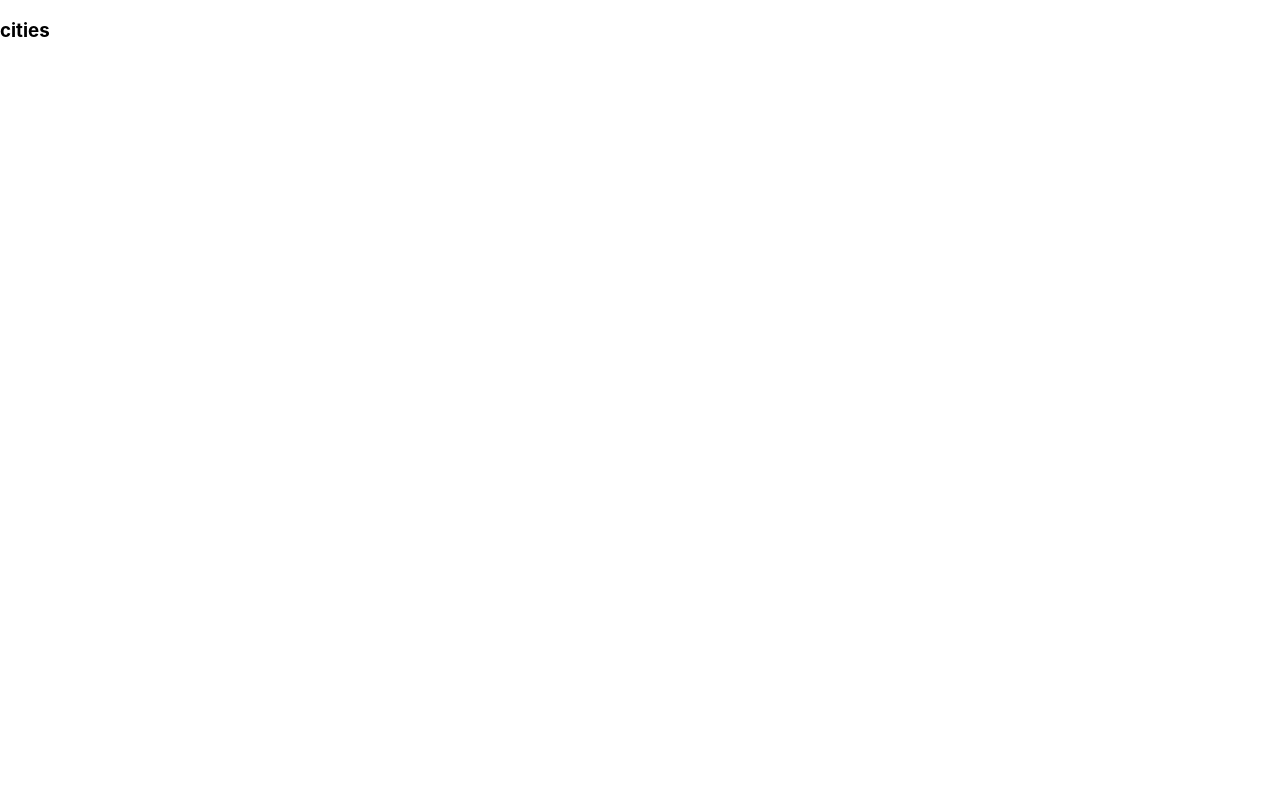
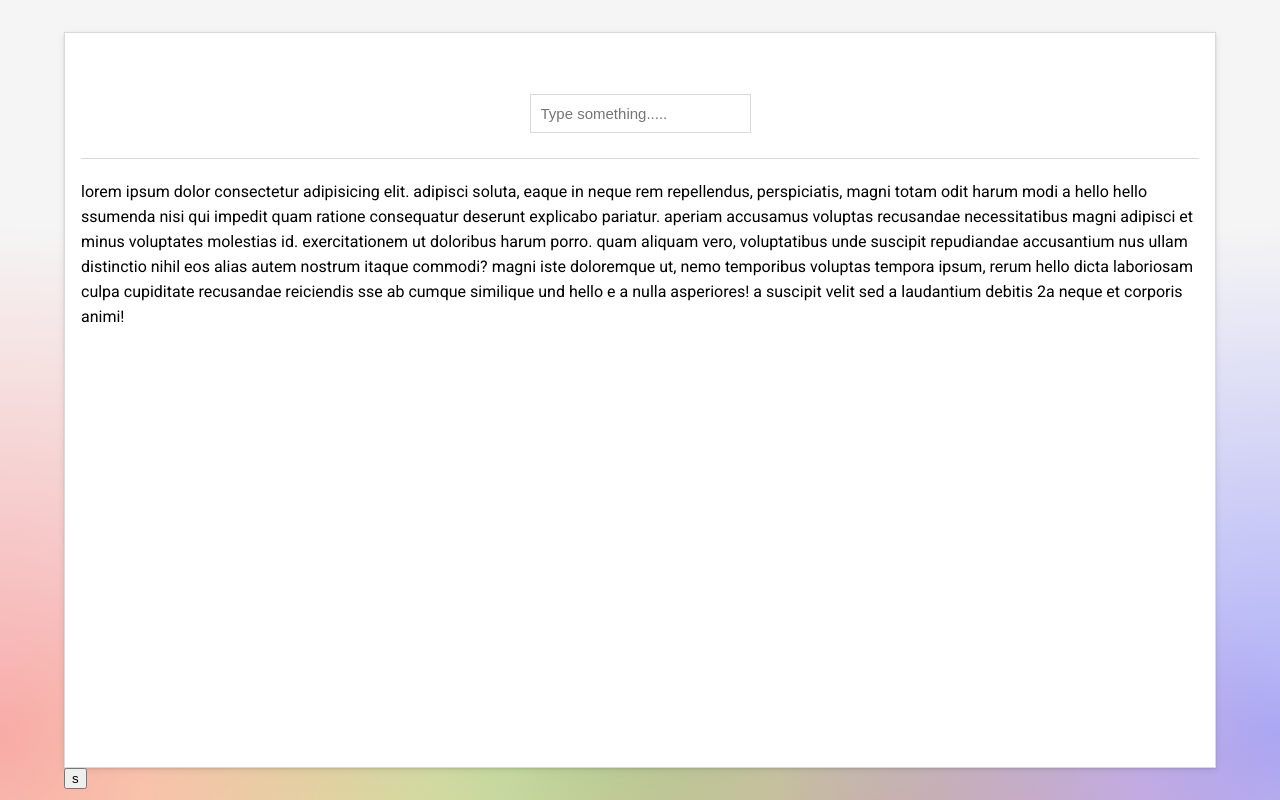
Before and after one commit to prakhar7s/reusable-react-components, a React (Create React App) app: page / in a window 1280 px wide. Built offline with nearby package versions, Linux system fonts and the light colour scheme.

Commit message:
multiple select styles improved

```diff
--- a/src/App.js
+++ b/src/App.js
@@ -1,18 +1,18 @@
 import "./App.css";
-import MulSelectDropDown from "./components/other-utilities/mul-select-drop-down/mul-select-drop-down";
-// import WordSearch from "./components/other-utilities/word-search/word-search";
+// import MulSelectDropDown from "./components/other-utilities/mul-select-drop-down/mul-select-drop-down";
+import WordSearch from "./components/other-utilities/word-search/word-search";
 // import MobileNumberVerification from "./components/firebase-services/mobile-number-verification";
 
 function App() {
   return (
     <div className="App">
       {/* <MobileNumberVerification /> */}
-      {/* <WordSearch /> */}
-      <MulSelectDropDown
+      <WordSearch />
+      {/* <MulSelectDropDown
         dropdownName="cities"
         dropdownItems={["Mumbai", "Banglore", "Chennai", "Hydrabad"]}
         howManySelects={3}
-      />
+      /> */}
     </div>
   );
 }
--- a/src/components/other-utilities/mul-select-drop-down/mul-select-drop-down.css
+++ b/src/components/other-utilities/mul-select-drop-down/mul-select-drop-down.css
@@ -9,7 +9,7 @@
   left: 0;
   right: 0;
   bottom: 0;
-  background: rgba(0, 0, 0, 0.1);
+  background: rgba(0, 0, 0, 0.05);
   z-index: 1;
 }
 
```
